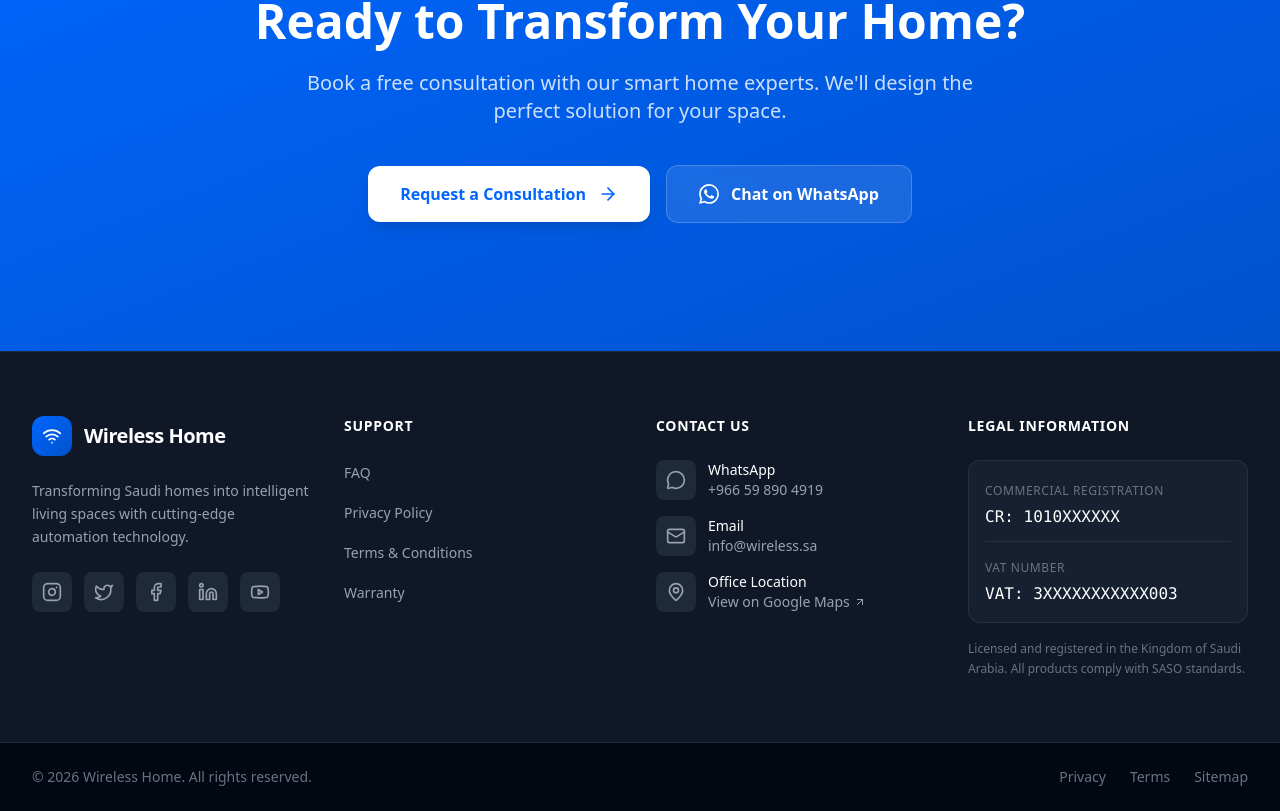
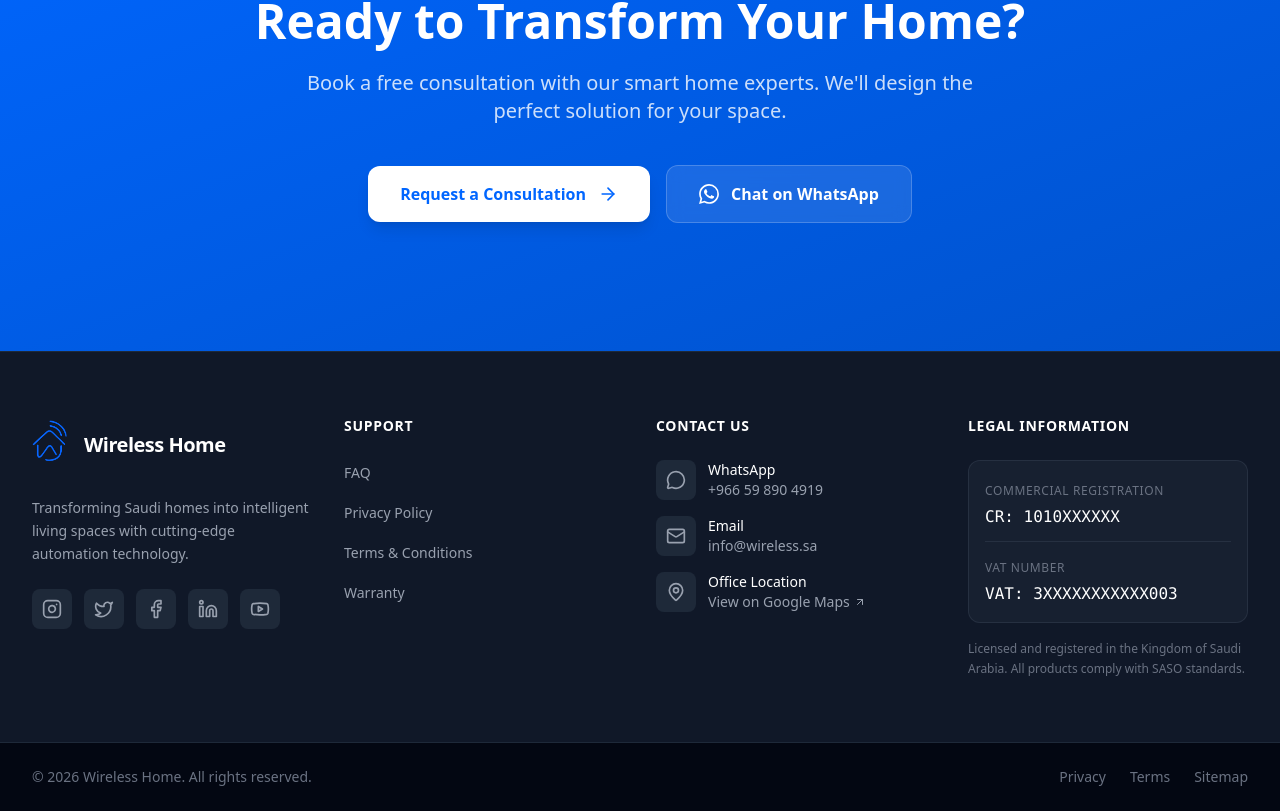
Before and after one commit to hamdi30986-ctrl/wireless-home, a Next.js app: page / in a window 1280 px wide. Shown: the part 4092-4903 px from the top of the page. Built offline with nearby package versions, Linux system fonts and the light colour scheme.

Commit message:
footer logo update

```diff
--- a/app/components/Footer.tsx
+++ b/app/components/Footer.tsx
@@ -1,8 +1,8 @@
 'use client';
 
 import Link from 'next/link';
+import Image from 'next/image';
 import {
-  Wifi,
   MapPin,
   Mail,
   MessageCircle,
@@ -46,9 +46,13 @@
               href="/"
               className="flex items-center gap-3 text-white font-extrabold text-xl tracking-tight"
             >
-              <div className="w-10 h-10 rounded-xl bg-gradient-to-br from-[#0066FF] to-[#0052CC] flex items-center justify-center">
-                <Wifi className="w-5 h-5 text-white" />
-              </div>
+              <Image
+                src="/images/w.jpg"
+                alt="Wireless Home"
+                width={40}
+                height={40}
+                className="rounded-xl object-cover"
+              />
               <span>Wireless Home</span>
             </Link>
 
```
